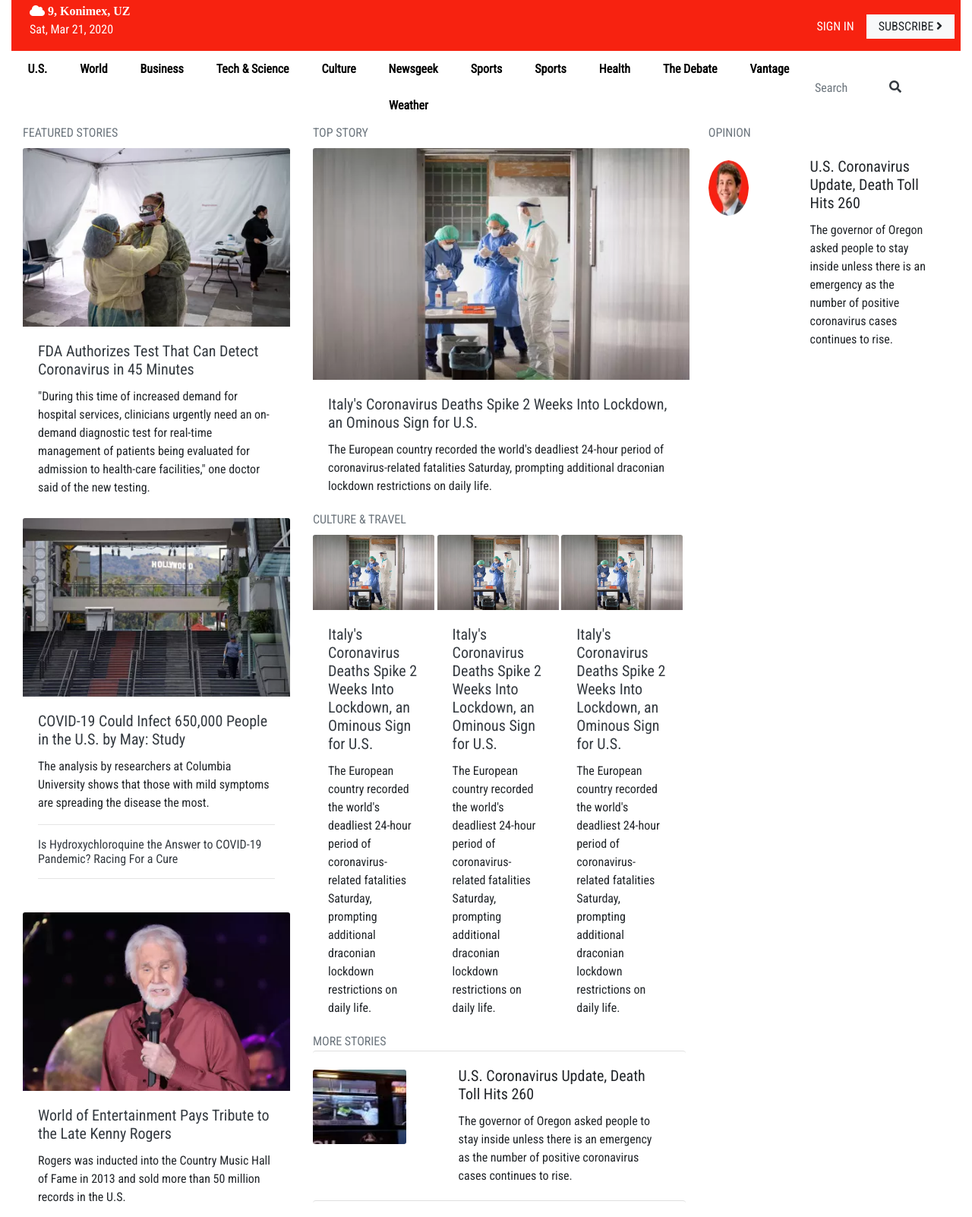
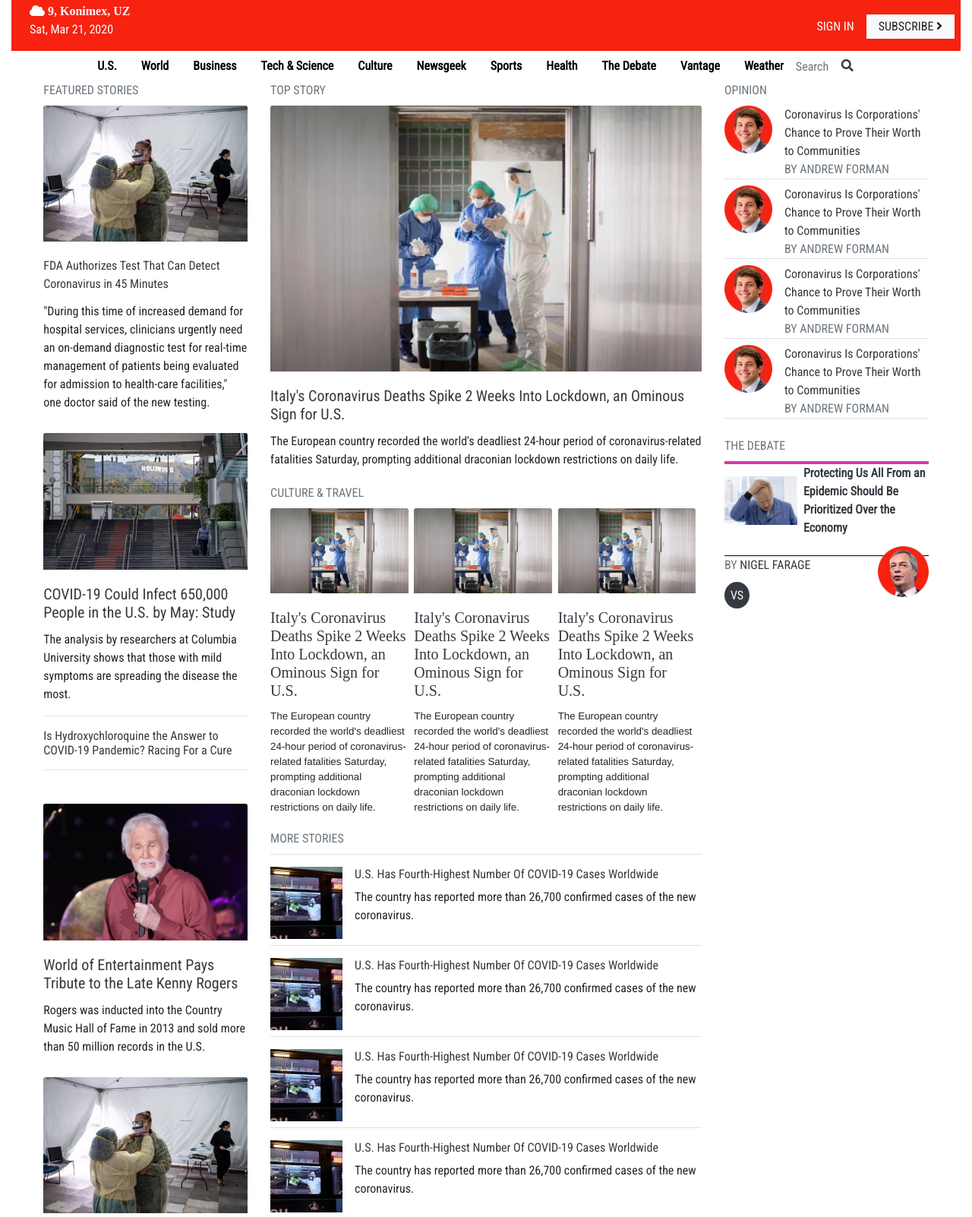
Before and after one commit to abrormukimov/newsweek-bts, a plain HTML site: page index.html in a window 1280 px wide. Shown: the part 13-1615 px from the top of the page at 76% size. Drawn offline with nearby package versions, Linux system fonts and the light colour scheme.

Commit message:
Modified main body

```diff
--- a/index.html
+++ b/index.html
@@ -37,7 +37,7 @@
       </div>
     </nav>
     <div class="d-flex justify-content-center">
-      <ul class="nav justify-content-around">
+      <ul class="nav d-flex">
         <li class="nav-item">
           <a class="nav-link active" href="#">U.S.</a>
         </li>
@@ -57,10 +57,7 @@
           <a class="nav-link active" href="#">Newsgeek</a>
         </li>
         <li class="nav-item">
-          <a class="nav-link" href="#">Sports</a>
-        </li>
-        <li class="nav-item">
-          <a class="nav-link" href="#">Sports</a>
+          <a class="nav-link active" href="#">Sports</a>
         </li>
         <li class="nav-item">
           <a class="nav-link active" href="#">Health</a>
@@ -75,8 +72,8 @@
           <a class="nav-link active" href="#">Weather</a>
         </li>
       </ul>
-      <form class="form-inline my-0 my-lg-0">
-        <input class="form-control mr-sm-2 border-0 w-50" type="search" placeholder="Search" aria-label="Search">
+      <form class="form-inline my-0" style="width: 120px;">
+        <input class="form-control m-sm-0 m-md-0 m-lg-0 border-0 w-50 p-0" type="search" placeholder="Search" aria-label="Search">
         <a href="#" class="text-dark"><i class="fas fa-search"></i></a>
       </form>
     </div>
@@ -85,22 +82,22 @@
   <main class="">
     <div class="container">
       <div class="container">
-        <div class="row">
-          <div class="col">
+        <div class="row" style="max-width: 98%; margin: auto;">
+          <div class="col-lg-3 col-md-3 col-sm-3">
             <div class="text-secondary">FEATURED STORIES</div>
             <div class="mt-2">
-              <div class="card border-0 border" style="width: 22rem;">
+              <div class="card border-0 border" style="width: 100%;">
                 <img src="images/corona.webp" class="card-img-top" alt="...">
-                <div class="card-body">
-                  <a href="#" class="text-dark"><h5 class="card-title">FDA Authorizes Test That Can Detect Coronavirus in 45 Minutes</h5></a>
+                <div class="card-body px-0">
+                  <a href="#" class="text-dark"><p class="card-title">FDA Authorizes Test That Can Detect Coronavirus in 45 Minutes</p></a>
                   <p class="card-text">"During this time of increased demand for hospital services, clinicians urgently need an on-demand diagnostic test for real-time management of patients being evaluated for admission to health-care facilities," one doctor said of the new testing.</p>
                 </div>
               </div>
             </div>
             <div class="mt-2 border-0">
-              <div class="card border-0" style="width: 22rem;">
+              <div class="card border-0" style="width: 100%">
                 <img src="images/cleaner.webp" class="card-img-top" alt="...">
-                <div class="card-body">
+                <div class="card-body px-0">
                   <a href="#" class="text-dark"><h5 class="card-title">COVID-19 Could Infect 650,000 People in the U.S. by May: Study</h5></a>
                   <p class="card-text">The analysis by researchers at Columbia University shows that those with mild symptoms are spreading the disease the most.</p>
                   <hr>
@@ -111,30 +108,30 @@
 
             </div>
             <div class="mt-2">
-              <div class="card border-0 border" style="width: 22rem;">
+              <div class="card border-0 border" style="width: 100%;">
                 <img src="images/kenny-rogers.webp" class="card-img-top" alt="...">
-                <div class="card-body">
+                <div class="card-body px-0">
                   <a href="#" class="text-dark"><h5 class="card-title">World of Entertainment Pays Tribute to the Late Kenny Rogers</h5></a>
                   <p class="card-text">Rogers was inducted into the Country Music Hall of Fame in 2013 and sold more than 50 million records in the U.S.</p>
                 </div>
               </div>
             </div>
             <div class="mt-2">
-              <div class="card border-0 border" style="width: 22rem;">
+              <div class="card border-0 border" style="width: 100%;">
                 <img src="images/corona.webp" class="card-img-top" alt="...">
-                <div class="card-body">
+                <div class="card-body px-0">
                   <a href="#" class="text-dark"><h5 class="card-title">FDA Authorizes Test That Can Detect Coronavirus in 45 Minutes</h5></a>
                   <p class="card-text">"During this time of increased demand for hospital services, clinicians urgently need an on-demand diagnostic test for real-time management of patients being evaluated for admission to health-care facilities," one doctor said of the new testing.</p>
                 </div>
               </div>
             </div>
           </div>
-          <div class="col-5">
+          <div class="col-lg-6 col-md-6 col-sm-6">
             <div class="text-secondary">TOP STORY</div>
             <div class="mt-2">
-              <div class="card border-0 border" style="width: 31rem;">
+              <div class="card border-0 border" style="width: 100%;">
                 <img src="images/italy-coronavirus.webp" class="card-img-top" alt="...">
-                <div class="card-body">
+                <div class="card-body px-0">
                   <a href="#" class="text-dark"><h5 class="card-title">Italy's Coronavirus Deaths Spike 2 Weeks Into Lockdown, an Ominous Sign for U.S.</h5></a>
                   <p class="card-text">The European country recorded the world's deadliest 24-hour period of coronavirus-related fatalities Saturday, prompting additional draconian lockdown restrictions on daily life.</p>
                 </div>
@@ -144,29 +141,29 @@
               <div class="text-secondary">CULTURE & TRAVEL</div>
               <div class="d-flex">
                 <div class="mt-2 w-100">
-                  <div class="card border-0 border" style="width: 10rem;">
+                  <div class="card border-0 border" style="width: 96%;">
                     <img src="images/italy-coronavirus.webp" class="card-img-top" alt="...">
-                    <div class="card-body">
-                      <a href="#" class="text-dark"><h5 class="card-title">Italy's Coronavirus Deaths Spike 2 Weeks Into Lockdown, an Ominous Sign for U.S.</h5></a>
-                      <p class="card-text">The European country recorded the world's deadliest 24-hour period of coronavirus-related fatalities Saturday, prompting additional draconian lockdown restrictions on daily life.</p>
+                    <div class="card-body px-0">
+                      <a href="#" class="text-dark" style="font-family: serif; font-size: medium;"><h5 class="card-title">Italy's Coronavirus Deaths Spike 2 Weeks Into Lockdown, an Ominous Sign for U.S.</h5></a>
+                      <p class="card-text" style="font-family: Helvetica, sans-serif; font-size: smaller;">The European country recorded the world's deadliest 24-hour period of coronavirus-related fatalities Saturday, prompting additional draconian lockdown restrictions on daily life.</p>
                     </div>
                   </div>
                 </div>
                 <div class="mt-2 w-100">
-                  <div class="card border-0 border" style="width: 10rem;">
+                  <div class="card border-0 border" style="width: 96%;">
                     <img src="images/italy-coronavirus.webp" class="card-img-top" alt="...">
-                    <div class="card-body">
-                      <a href="#" class="text-dark"><h5 class="card-title">Italy's Coronavirus Deaths Spike 2 Weeks Into Lockdown, an Ominous Sign for U.S.</h5></a>
-                      <p class="card-text">The European country recorded the world's deadliest 24-hour period of coronavirus-related fatalities Saturday, prompting additional draconian lockdown restrictions on daily life.</p>
+                    <div class="card-body px-0">
+                      <a href="#" class="text-dark" style="font-family: serif; font-size: medium;"><h5 class="card-title">Italy's Coronavirus Deaths Spike 2 Weeks Into Lockdown, an Ominous Sign for U.S.</h5></a>
+                      <p class="card-text" style="font-family: Helvetica, sans-serif; font-size: smaller;">The European country recorded the world's deadliest 24-hour period of coronavirus-related fatalities Saturday, prompting additional draconian lockdown restrictions on daily life.</p>
                     </div>
                   </div>
                 </div>
                 <div class="mt-2 w-100">
-                  <div class="card border-0 border" style="width: 10rem;">
+                  <div class="card border-0 border" style="width: 96%;">
                     <img src="images/italy-coronavirus.webp" class="card-img-top" alt="...">
-                    <div class="card-body">
-                      <a href="#" class="text-dark"><h5 class="card-title">Italy's Coronavirus Deaths Spike 2 Weeks Into Lockdown, an Ominous Sign for U.S.</h5></a>
-                      <p class="card-text">The European country recorded the world's deadliest 24-hour period of coronavirus-related fatalities Saturday, prompting additional draconian lockdown restrictions on daily life.</p>
+                    <div class="card-body px-0">
+                      <a href="#" class="text-dark" style="font-family: serif; font-size: medium;"><h5 class="card-title">Italy's Coronavirus Deaths Spike 2 Weeks Into Lockdown, an Ominous Sign for U.S.</h5></a>
+                      <p class="card-text" style="font-family: Helvetica, sans-serif; font-size: smaller;">The European country recorded the world's deadliest 24-hour period of coronavirus-related fatalities Saturday, prompting additional draconian lockdown restrictions on daily life.</p>
                     </div>
                   </div>
                 </div>
@@ -175,82 +172,139 @@
             <div class="">
               <div class="text-secondary">MORE STORIES</div>
               <div class="">
-                <div class="card mb-0 mt-0 border-right-0 border-left-0 border-bottom-0" style="width: 100%;">
-                  <div class="row no-gutters">
-                    <div class="col-md-4">
-                      <img src="images/us-coronavirus-public-transport.webp" class="card-img mt-4 w-75 h-50" alt="...">
-                    </div>
-                    <div class="col-md-8">
-                      <div class="card-body">
-                        <h5 class="card-title mx-1 px-1">U.S. Coronavirus Update, Death Toll Hits 260</h5>
-                        <p class="card-text mx-1 px-1">The governor of Oregon asked people to stay inside unless there is an emergency as the number of positive coronavirus cases continues to rise.</p>
+                <div class="media mt-2 border border-bottom-0 border-right-0 border-left-0">
+                  <a href="#"><img class="align-self-start mr-3 mt-3" src="images/us-coronavirus-public-transport.webp" alt="Generic placeholder image"></a>
+                  <div class="media-body mt-3">
+                    <a href="#" class="mt-0 text-dark"><h6>U.S. Has Fourth-Highest Number Of COVID-19 Cases Worldwide</h6></a>
+                    <p>The country has reported more than 26,700 confirmed cases of the new coronavirus.</p>
                   </div>
                 </div>
+                <div class="media mt-2 border border-bottom-0 border-right-0 border-left-0">
+                  <a href="#"><img class="align-self-start mr-3 mt-3" src="images/us-coronavirus-public-transport.webp" alt="Generic placeholder image"></a>
+                  <div class="media-body mt-3">
+                    <a href="#" class="mt-0 text-dark"><h6>U.S. Has Fourth-Highest Number Of COVID-19 Cases Worldwide</h6></a>
+                    <p>The country has reported more than 26,700 confirmed cases of the new coronavirus.</p>
                   </div>
                 </div>
-                <div class="card mb-0 p-0 border-right-0 border-left-0 border-bottom-0" style="width: 100%;">
-                  <div class="row no-gutters p-0">
-                    <div class="col-md-4 p-0">
-                      <img src="images/us-coronavirus-public-transport.webp" class="card-img mt-4 w-75 h-50" alt="...">
-                    </div>
-                    <div class="col-md-8">
-                      <div class="card-body ">
-                        <h5 class="card-title ">U.S. Coronavirus Update, Death Toll Hits 260</h5>
-                        <p class="card-text ">The governor of Oregon asked people to stay inside unless there is an emergency as the number of positive coronavirus cases continues to rise.</p>
+                <div class="media mt-2 border border-bottom-0 border-right-0 border-left-0">
+                  <a href="#"><img class="align-self-start mr-3 mt-3" src="images/us-coronavirus-public-transport.webp" alt="Generic placeholder image"></a>
+                  <div class="media-body mt-3">
+                    <a href="#" class="mt-0 text-dark"><h6>U.S. Has Fourth-Highest Number Of COVID-19 Cases Worldwide</h6></a>
+                    <p>The country has reported more than 26,700 confirmed cases of the new coronavirus.</p>
                   </div>
                 </div>
+                <div class="media mt-2 border border-bottom-0 border-right-0 border-left-0">
+                  <a href="#"><img class="align-self-start mr-3 mt-3" src="images/us-coronavirus-public-transport.webp" alt="Generic placeholder image"></a>
+                  <div class="media-body mt-3">
+                    <a href="#" class="mt-0 text-dark"><h6>U.S. Has Fourth-Highest Number Of COVID-19 Cases Worldwide</h6></a>
+                    <p>The country has reported more than 26,700 confirmed cases of the new coronavirus.</p>
                   </div>
                 </div>
-                <div class="card mb-0 p-0 border-right-0 border-left-0 border-bottom-0" style="width: 100%;">
-                  <div class="row no-gutters p-0">
-                    <div class="col-md-4 p-0">
-                      <img src="images/us-coronavirus-public-transport.webp" class="card-img mt-4 w-75 h-50" alt="...">
-                    </div>
-                    <div class="col-md-8">
-                      <div class="card-body ">
-                        <h5 class="card-title ">U.S. Coronavirus Update, Death Toll Hits 260</h5>
-                        <p class="card-text ">The governor of Oregon asked people to stay inside unless there is an emergency as the number of positive coronavirus cases continues to rise.</p>
+                <div class="media mt-2 border border-bottom-0 border-right-0 border-left-0">
+                  <a href="#"><img class="align-self-start mr-3 mt-3" src="images/us-coronavirus-public-transport.webp" alt="Generic placeholder image"></a>
+                  <div class="media-body mt-3">
+                    <a href="#" class="mt-0 text-dark"><h6>U.S. Has Fourth-Highest Number Of COVID-19 Cases Worldwide</h6></a>
+                    <p>The country has reported more than 26,700 confirmed cases of the new coronavirus.</p>
                   </div>
                 </div>
+                <div class="media mt-2 border border-bottom-0 border-right-0 border-left-0">
+                  <a href="#"><img class="align-self-start mr-3 mt-3" src="images/us-coronavirus-public-transport.webp" alt="Generic placeholder image"></a>
+                  <div class="media-body mt-3">
+                    <a href="#" class="mt-0 text-dark"><h6>U.S. Has Fourth-Highest Number Of COVID-19 Cases Worldwide</h6></a>
+                    <p>The country has reported more than 26,700 confirmed cases of the new coronavirus.</p>
                   </div>
                 </div>
-                <div class="card mb-0 p-0 border-right-0 border-left-0" style="width: 100%;">
-                  <div class="row no-gutters p-0">
-                    <div class="col-md-4 p-0">
-                      <img src="images/us-coronavirus-public-transport.webp" class="card-img mt-4 w-75 h-50" alt="...">
-                    </div>
-                    <div class="col-md-8">
-                      <div class="card-body ">
-                        <h5 class="card-title ">U.S. Coronavirus Update, Death Toll Hits 260</h5>
-                        <p class="card-text ">The governor of Oregon asked people to stay inside unless there is an emergency as the number of positive coronavirus cases continues to rise.</p>
+                <div class="media mt-2 border border-bottom-0 border-right-0 border-left-0">
+                  <a href="#"><img class="align-self-start mr-3 mt-3" src="images/us-coronavirus-public-transport.webp" alt="Generic placeholder image"></a>
+                  <div class="media-body mt-3">
+                    <a href="#" class="mt-0 text-dark"><h6>U.S. Has Fourth-Highest Number Of COVID-19 Cases Worldwide</h6></a>
+                    <p>The country has reported more than 26,700 confirmed cases of the new coronavirus.</p>
                   </div>
                 </div>
+                <div class="media mt-2 border border-bottom-0 border-right-0 border-left-0">
+                  <a href="#"><img class="align-self-start mr-3 mt-3" src="images/us-coronavirus-public-transport.webp" alt="Generic placeholder image"></a>
+                  <div class="media-body mt-3">
+                    <a href="#" class="mt-0 text-dark"><h6>U.S. Has Fourth-Highest Number Of COVID-19 Cases Worldwide</h6></a>
+                    <p>The country has reported more than 26,700 confirmed cases of the new coronavirus.</p>
                   </div>
                 </div>
+
 
               </div>
             </div>
           </div>
 
-          <div class="col ">
+          <div class="col-lg-3 col-md-3 col-sm-3">
             <div class="">
               <div class="text-secondary">OPINION</div>
-              <div class="">
-                <div class="card mb-0 mt-0 border-right-0 border-left-0 border-bottom-0 border-top-0" style="width: 100%;">
-                  <div class="row no-gutters">
-                    <div class="col-md-4">
-                      <img src="images/forman-andrew.webp" class="card-img w-50 h-25 mt-4 rounded-circle" alt="...">
+              <div class="mt-2 border border-top-0 border-left-0 border-right-0">
+                <div class="media">
+                  <a href="#"><img class="align-self-start mr-3" src="images/forman-andrew.webp" alt="Generic placeholder image"></a>
+                  <div class="media-body">
+                    <a href="#" class="m-0 p-0 text-dark">Coronavirus Is Corporations' Chance to Prove Their Worth to Communities</a>
+                    <figure class="m-0 p-0 text-secondary">BY ANDREW FORMAN</figure>
                   </div>
-                    <div class="col-md-8">
-                      <div class="card-body">
-                        <h5 class="card-title mx-1 px-1">U.S. Coronavirus Update, Death Toll Hits 260</h5>
-                        <p class="card-text mx-1 px-1">The governor of Oregon asked people to stay inside unless there is an emergency as the number of positive coronavirus cases continues to rise.</p>
+                </div>
+              </div>
+              <div class="mt-2 border border-top-0 border-left-0 border-right-0">
+                <div class="media">
+                  <a href="#"><img class="align-self-start mr-3" src="images/forman-andrew.webp" alt="Generic placeholder image"></a>
+                  <div class="media-body">
+                    <a href="#" class="m-0 p-0 text-dark">Coronavirus Is Corporations' Chance to Prove Their Worth to Communities</a>
+                    <figure class="m-0 p-0 text-secondary">BY ANDREW FORMAN</figure>
+                  </div>
+                </div>
+              </div>
+              <div class="mt-2 border border-top-0 border-left-0 border-right-0">
+                <div class="media">
+                  <a href="#"><img class="align-self-start mr-3" src="images/forman-andrew.webp" alt="Generic placeholder image"></a>
+                  <div class="media-body">
+                    <a href="#" class="m-0 p-0 text-dark">Coronavirus Is Corporations' Chance to Prove Their Worth to Communities</a>
+                    <figure class="m-0 p-0 text-secondary">BY ANDREW FORMAN</figure>
+                  </div>
+                </div>
+              </div>
+              <div class="mt-2 border border-top-0 border-left-0 border-right-0">
+                <div class="media">
+                  <a href="#"><img class="align-self-start mr-3" src="images/forman-andrew.webp" alt="Generic placeholder image"></a>
+                  <div class="media-body">
+                    <a href="#" class="m-0 p-0 text-dark">Coronavirus Is Corporations' Chance to Prove Their Worth to Communities</a>
+                    <figure class="m-0 p-0 text-secondary">BY ANDREW FORMAN</figure>
                   </div>
                 </div>
               </div>
             </div>
+            <div class="mt-4  position-relative">
+              <div class="text-secondary">THE DEBATE</div>
+              <div class="mt-2">
+                <div class="media pb-4" style="border-top: 4px solid rgb(216, 56, 168); border-bottom: 1px solid black;">
+                  <img class="align-self-center mr-2" src="images/farage-johnson-corona.webp" style="width: 6em;" alt="Generic placeholder image">
+                  <div class="media-body">
+                    <a href="#" class="mt-0 text-dark" style="font-weight: bold;">Protecting Us All From an Epidemic Should Be Prioritized Over the Economy</a>
                   </div>
                 </div>
+              </div>
+              <div>
+                <div>
+                  <p class="text-secondary">BY <span class="text-dark">NIGEL FARAGE</span></p>
+                  <img src="images/nigel-farage.webp" class="w-25 position-absolute" alt="" style="top: 65%; right: 0;">
+                  <p class="rounded-circle d-inline p-2 bg-dark text-light">VS</p>
+                </div>
+              </div>
+              <!-- <div class="mt-2 border border-top-0 border-left-0 border-right-0">
+                <div class="" style="width: 100%;">
+                  <div class="">
+                    <div class="">
+                      <div class="float-left">
+                        <a href="#" class="ml-2 text-dark">BY NIGEL FARAGE</a>
+                      </div>
+                    </div>
+                    <div class="position-relative">
+                      <img src="images/nigel-farage.webp" class="w-25 rounded-circle" alt="...">
+                    </div>
+                  </div>
+                </div>
+              </div> -->
           </div>
         </div>
       </div>
--- a/style.css
+++ b/style.css
@@ -9,26 +9,14 @@ body {
 }
 
 .container {
-  max-width: 1360px;
+  max-width: 100%;
 }
 
 #nav {
   background-color: #f72210 !important;
 }
 
-.nav-item {
-  padding: 4px 3px;
-}
-
 .nav-link {
   font-weight: bold;
   color: #000;
 }
-
-.p-0 {
-  padding: 0 !important;
-}
-
-.m-0 {
-  margin: 0 !important;
-}
```
Also changed, not shown: images/farage-johnson-corona.webp (added), images/nigel-farage.webp (added). Lines whose indentation alone changed are shown as unchanged.
